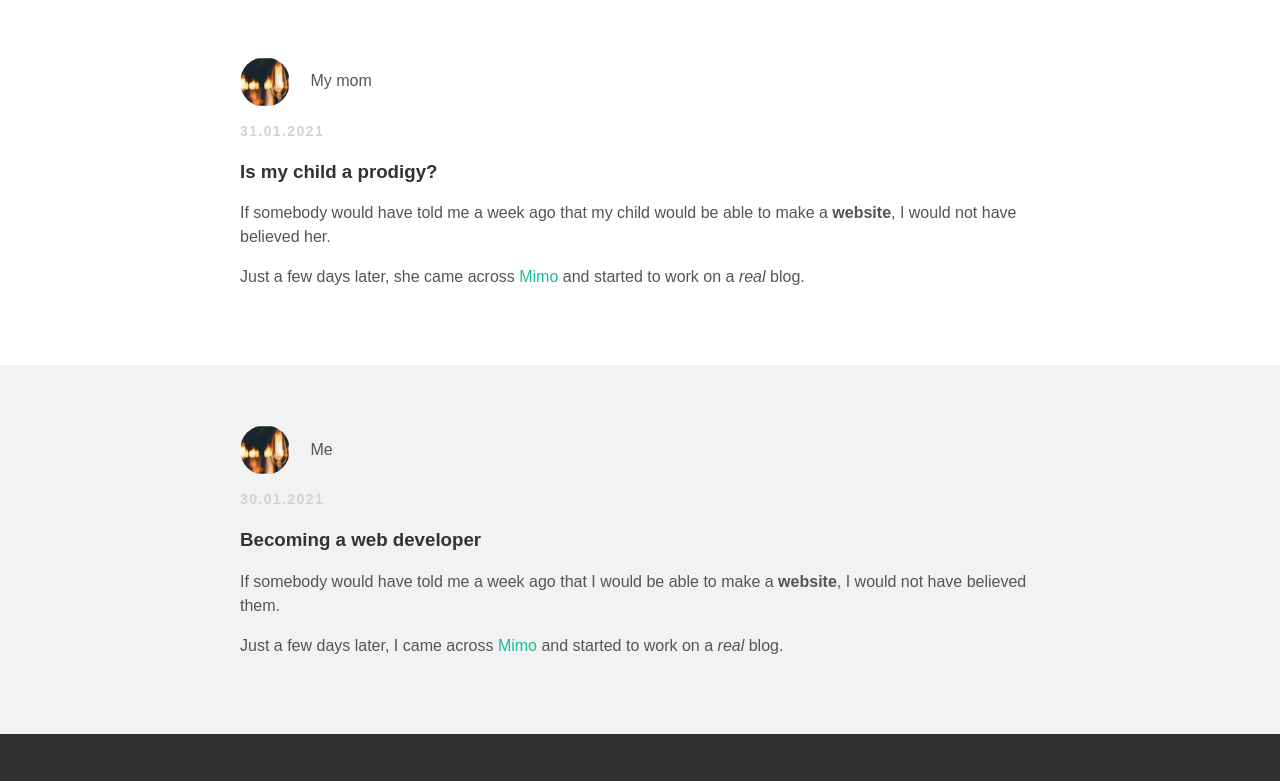
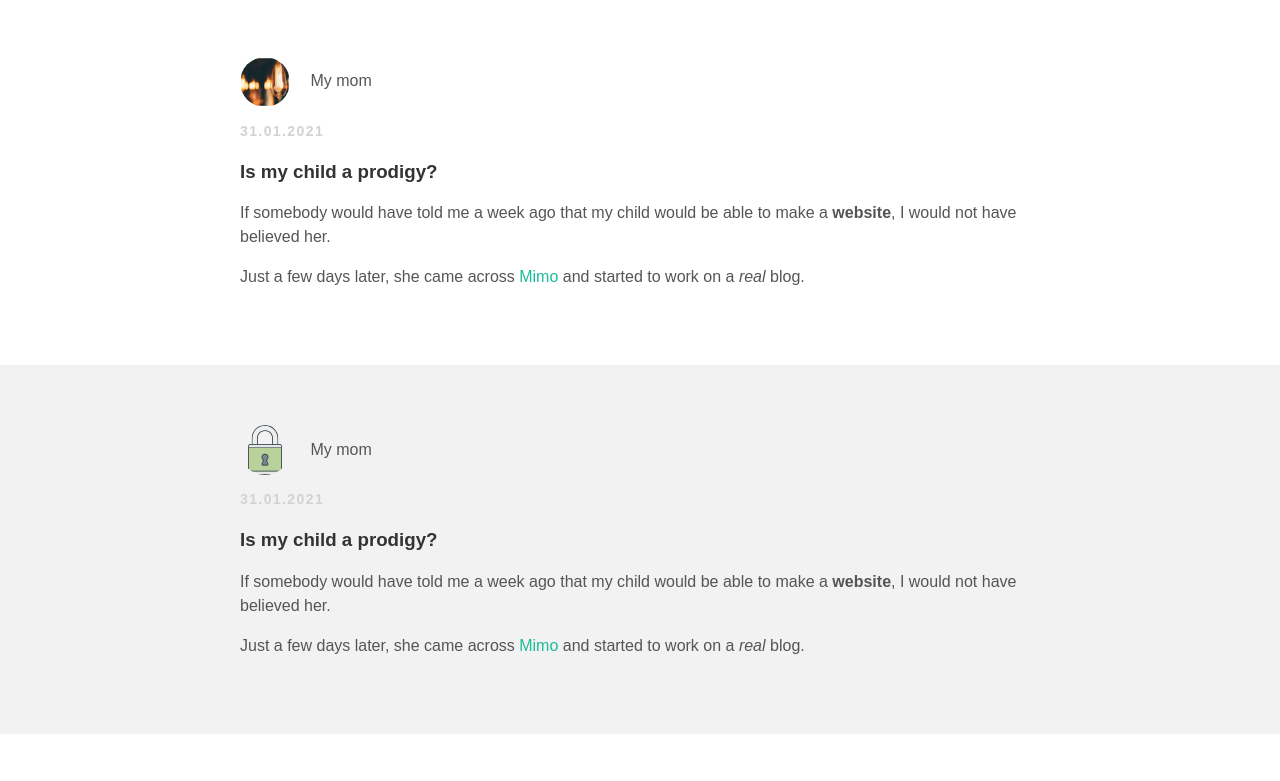
Before and after one commit to natalia-yudina/natalia-yudina.github.io, a plain HTML site: page index.html in a window 1280 px wide. Shown: the part 153-934 px from the top of the page. Drawn offline with Linux system fonts and the light colour scheme.

Commit message:
Update index.html

```diff
--- a/index.html
+++ b/index.html
@@ -31,8 +31,22 @@
             a <strong>website</strong>, I would not have believed her.</p>
             <p>Just a few days later, she came across <a href="https://getmimo.com">
             Mimo</a> and started to work on a <em>real</em> blog.</p>
+          </div>
+        </div>
 
-
+      <div class="post-container">
+        <div class="post">
+          <div class="post-author">
+            <img src="401_permissions.svg" alt="photo">
+            <span>My mom</span>
+          </div>
+          <p class="post-date">31.01.2021</p>
+          <h3 class="post-title">Is my child a prodigy?</h3>
+          <div class="post-content">
+            <p>If somebody would have told me a week ago that my child would be able to make
+            a <strong>website</strong>, I would not have believed her.</p>
+            <p>Just a few days later, she came across <a href="https://getmimo.com">
+            Mimo</a> and started to work on a <em>real</em> blog.</p>
           </div>
         </div>
       </div>
```
